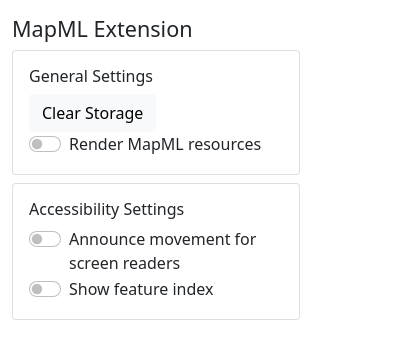
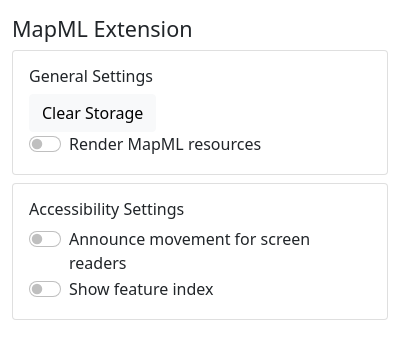
Before and after one commit to Maps4HTML/mapml-extension, a browser extension: page src/popup.html in a window 400 px wide. Drawn offline with Linux system fonts and the light colour scheme.

Commit message:
Integrate extension options into browser UI (#32)

```diff
--- a/src/popup.html
+++ b/src/popup.html
@@ -6,11 +6,11 @@
   <link href="css/bootstrap.min.css" rel="stylesheet">
   <script src="popup.js"></script>
 </head>
-<body>
+<body style="min-width: 18rem; overflow: hidden;">
 <div class="container pt-3 pb-3">
   <h4>MapML Extension</h4>
 
-  <div class="card mb-2" style="width: 18rem;">
+  <div class="card mb-2">
     <div class="card-body">
       <h6 class="card-title">General Settings</h6>
       <button id="clear" type="button" class="btn btn-light">Clear Storage</button>
@@ -20,7 +20,7 @@
       </div>
     </div>
   </div>
-  <div class="card" style="width: 18rem;">
+  <div class="card">
     <div class="card-body">
       <h6 class="card-title">Accessibility Settings</h6>
       <div class="form-check form-switch">
```
Also changed, not shown: src/manifest.json.
